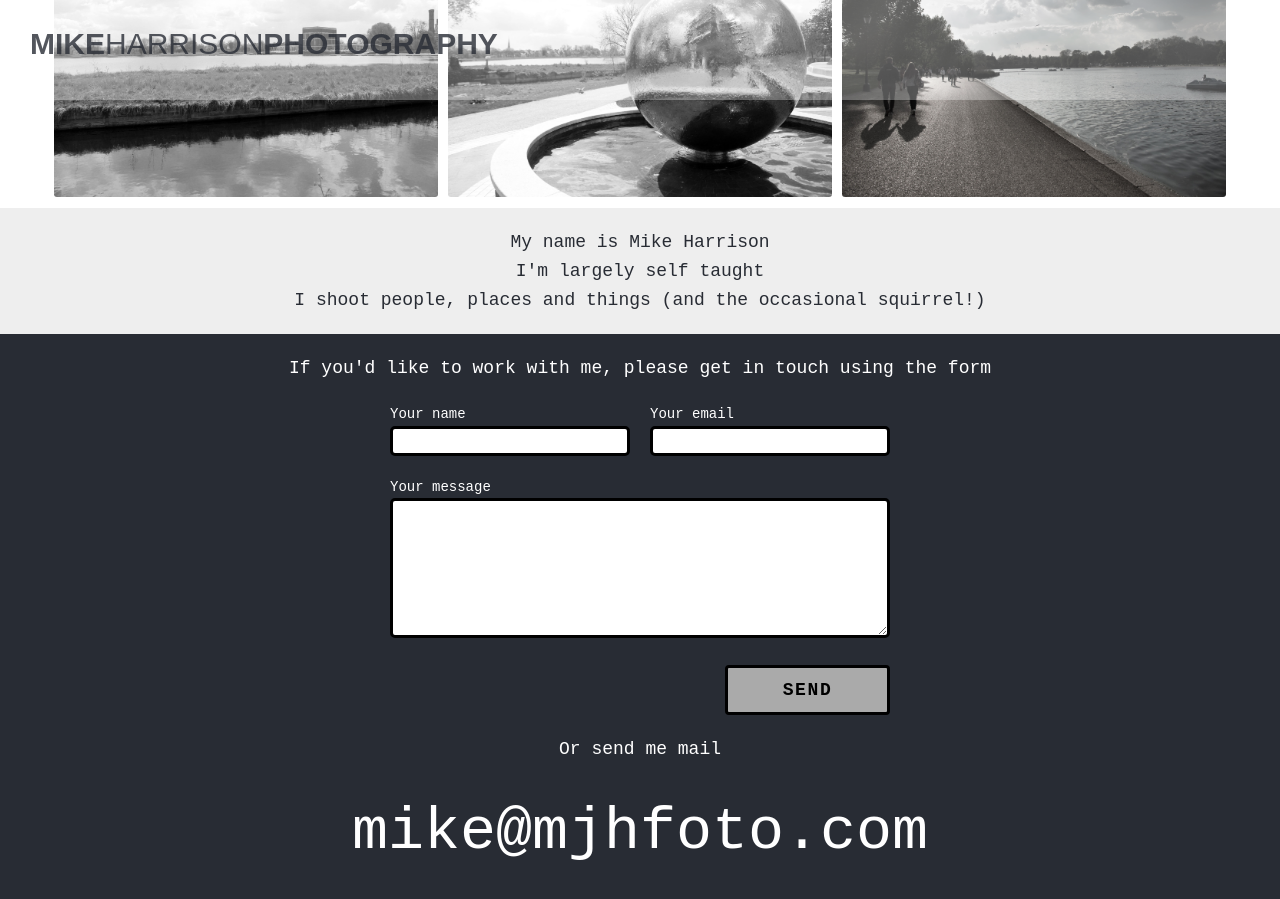
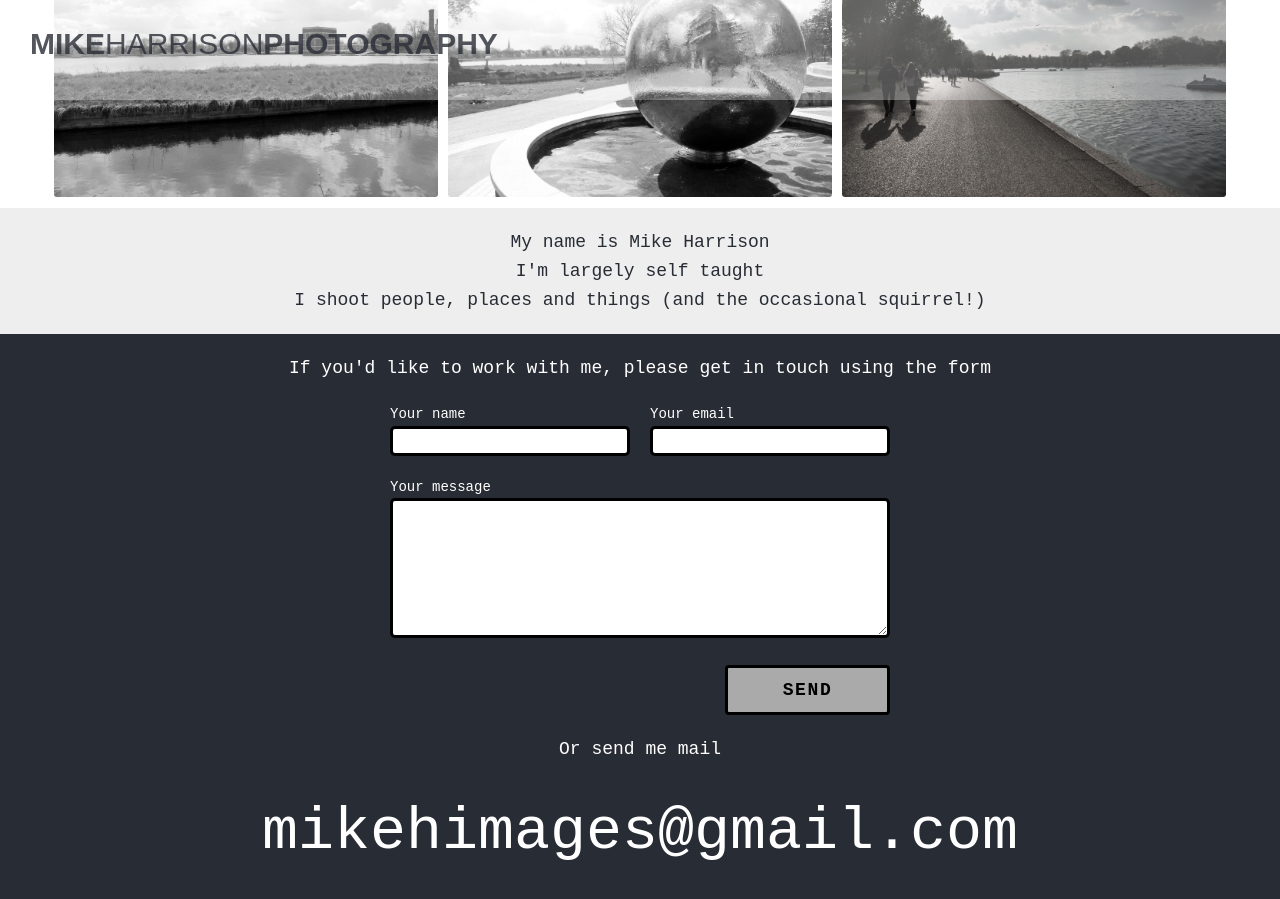
Before and after one commit to mikejharrison/photography, a Jekyll site: the page built from index.html, in a window 1280 px wide and 900 px high, scrolled down 694 px. Built offline with Jekyll 4.4.1, drawn with Linux system fonts in a browser that asks for light colours; some web fonts are replaced; Markdown is read by kramdown in place of the engine named in the settings.

Commit message:
Update contact.html

```diff
--- a/_includes/contact.html
+++ b/_includes/contact.html
@@ -1 +1 @@
-<section class="contact"><div class="contact-blurb"><p>If you'd like to work with me, please get in touch using the form</p></div><div class="form"><form action="https://formspree.io/mjah84@gmail.com" method="POST"><div class="contact-info-group"><label><span>Your name</span><input type="text" name="name"/></label><label> <span>Your email</span><input type="email" name="_replyto"/></label></div><label> <span>Your message</span><textarea name="message"></textarea></label><div class="submit-wrap"><input type="submit" value="Send"/></div></form></div><div class="emailer"> <p>Or send me mail</p><a href="mike@mjhfoto.com">mike@mjhfoto.com</a></div></section>
+<section class="contact"><div class="contact-blurb"><p>If you'd like to work with me, please get in touch using the form</p></div><div class="form"><form action="https://formspree.io/mjah84@gmail.com" method="POST"><div class="contact-info-group"><label><span>Your name</span><input type="text" name="name"/></label><label> <span>Your email</span><input type="email" name="_replyto"/></label></div><label> <span>Your message</span><textarea name="message"></textarea></label><div class="submit-wrap"><input type="submit" value="Send"/></div></form></div><div class="emailer"> <p>Or send me mail</p><a href="mailto:mikehimages@gmail.com">mikehimages@gmail.com</a></div></section>
```
